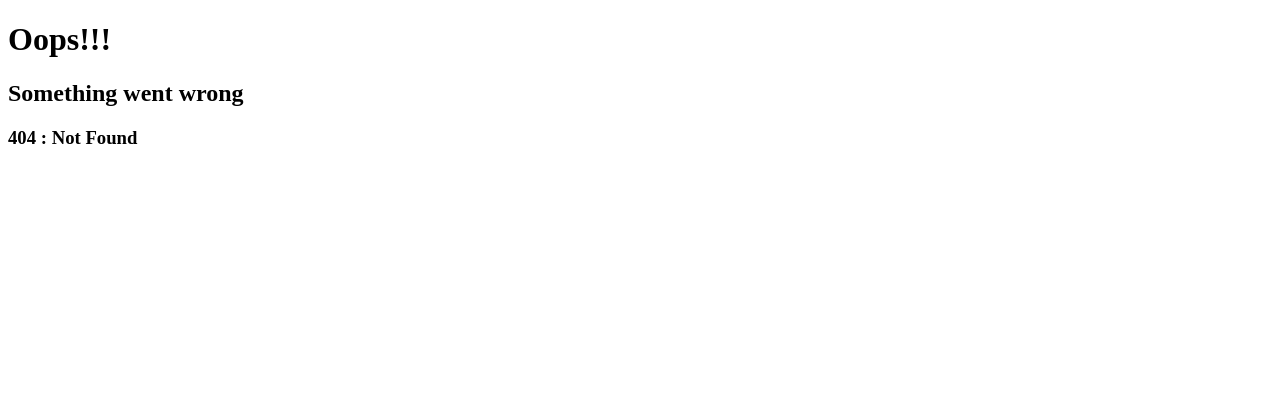
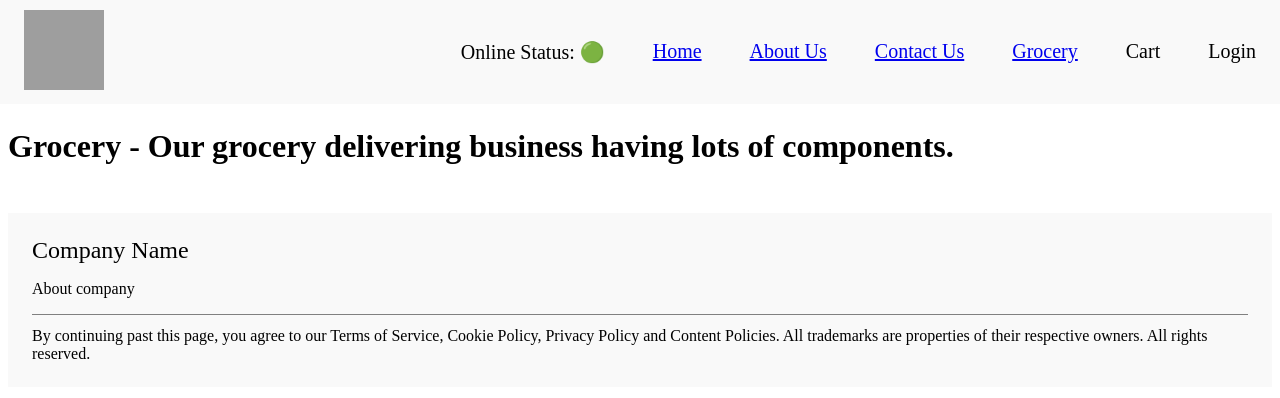
Before and after one commit to akash-404/LearningReact, a React (Vite) app: page /grocery in a window 1280 px wide. Before the commit this address had no page. Shown: the top 398 px of the page. Built offline with nearby package versions, Linux system fonts and the light colour scheme; grey boxes are pictures that could not be loaded.

Commit message:
custom hooks, lazy loading

```diff
--- a/src/App.js
+++ b/src/App.js
@@ -1,4 +1,4 @@
-import React from "react";
+import React, { lazy, Suspense } from "react";
 import ReactDOM from "react-dom/client";
 import Header from "./components/Header";
 import Body from "./components/Body";
@@ -8,6 +8,8 @@ import About from "./components/About";
 import Contact from "./components/Contact";
 import Error from "./components/Error";
 import RestaurantMenu from "./components/RestaurantMenu";
+
+const Grocery = lazy(() => import("./components/Grocery"));
 
 const AppLayout = () => {
   return (
@@ -23,30 +25,38 @@ const AppLayout = () => {
 const appRouter = createBrowserRouter([
   {
     path: "/",
-    element: <AppLayout/>,
-    errorElement: <Error/>,
+    element: <AppLayout />,
+    errorElement: <Error />,
     children: [
       {
         path: "/",
-        element: <Body />
+        element: <Body />,
       },
       {
         path: "/about",
-        element: <About />
+        element: <About />,
       },
       {
         path: "/contact",
-        element: <Contact />
+        element: <Contact />,
       },
       {
         path: "/restaurant/:resId",
-        element: <RestaurantMenu />
+        element: <RestaurantMenu />,
       },
-    ]
+      {
+        path: "/grocery",
+        element: (
+          <Suspense fallback={<h1>Loading...</h1>}>
+            <Grocery />{" "}
+          </Suspense>
+        ),
+      },
+    ],
   },
-])
+]);
 
 const root = ReactDOM.createRoot(document.getElementById("root"));
 
 // root.render(<AppLayout />);
-root.render(<RouterProvider router={appRouter} />)
+root.render(<RouterProvider router={appRouter} />);
--- a/src/components/Body.jsx
+++ b/src/components/Body.jsx
@@ -3,6 +3,7 @@ import RestaurantCard from "./RestaurantCard";
 import { useState, useEffect } from "react";
 import Shimmer from "./Shimmer";
 import { Link } from "react-router-dom";
+import useOnlineStatus from "../utils/useOnlineStatus";
 
 const Body = () => {
 
@@ -26,6 +27,12 @@ const Body = () => {
 	// 	return <Shimmer/>
 	// }
 	console.log("rendering body component");
+
+	const onlineStatus = useOnlineStatus();
+
+	if(!onlineStatus){
+		return <h1>Looks like you're offline...!! Please check your internet connection</h1>
+	}
 
     return resList.length === 0 ? (<Shimmer/>) : (
     <div className="body">
--- /dev/null
+++ b/src/components/Grocery.jsx
@@ -0,0 +1,9 @@
+const Grocery = ()=> {
+    return(
+        <h1>
+            Grocery - Our grocery delivering business having lots of components.
+        </h1>
+    )
+}
+
+export default Grocery;
--- a/src/components/Header.jsx
+++ b/src/components/Header.jsx
@@ -1,10 +1,12 @@
 import { LOGO_URL } from "../utils/constants";
 import { useState } from "react";
 import {Link} from "react-router-dom";
+import useOnlineStatus from "../utils/useOnlineStatus";
 
 const Header = () => {
 
   let [btnName, setBtnName] = useState("Login");
+  const onlineStatus = useOnlineStatus();
 
   return (
     <div className="header">
@@ -13,9 +15,13 @@ const Header = () => {
       </div>
       <div className="nav-items">
         <ul>
+          <li>
+            Online Status: {onlineStatus ? "🟢" : "🔴"}
+          </li>
           <li><Link to="/">Home</Link></li>
           <li><Link to="/about">About Us</Link></li>
           <li><Link to="/contact">Contact Us</Link></li>
+          <li><Link to="/grocery">Grocery</Link></li>
           <li>Cart</li>
           <li className="login-btn" onClick={()=>{
             btnName === "Login" ? setBtnName("Logout") : setBtnName("Login");
--- a/src/components/RestaurantMenu.jsx
+++ b/src/components/RestaurantMenu.jsx
@@ -1,28 +1,12 @@
-import { useState, useEffect } from "react";
 import Shimmer from "./Shimmer";
-import { MENU_API } from "../utils/constants";
 import { useParams } from "react-router-dom";
+import useGetRestaurantMenu from "../utils/useGetRestaurantMenu";
 
 const RestaurantMenu = () => {
 
     const {resId} = useParams();
-    const [resInfo, setResInfo] = useState(null);
-    const [resMenu, setResMenu] = useState(null);
 
-    useEffect( ()=> {
-        fetchMenu();
-    }, [])
-
-    const fetchMenu = async () => {
-        const data = await fetch(MENU_API+resId);
-        const json = await data.json();
-        console.log(json);
-        setResInfo(json?.data?.cards[2]?.card?.card.info);
-        setResMenu(json?.data?.cards[4]?.groupedCard?.cardGroupMap?.REGULAR?.cards[2]?.card?.card);
-        console.log("Restaurant info----------", json?.data?.cards[2]?.card?.card.info);
-        console.log("Restaurant menu----------", json?.data?.cards[4]?.groupedCard?.cardGroupMap?.REGULAR?.cards[2]?.card?.card);
-
-    };
+    const {resInfo, resMenu} = useGetRestaurantMenu(resId);
 
     if(resInfo === null) return <Shimmer />
 
--- /dev/null
+++ b/src/utils/useGetRestaurantMenu.js
@@ -0,0 +1,27 @@
+import {useState, useEffect} from 'react';
+import { MENU_API } from "../utils/constants";
+
+
+const useGetRestaurantMenu = (resId) =>{
+
+    const [resInfo, setResInfo] = useState(null);
+    const [resMenu, setResMenu] = useState(null);
+
+    useEffect(()=>{
+        fetchData();
+    }, []);
+
+    const fetchData = async () => {
+        const data = await fetch(MENU_API+resId);
+        const json = await data.json();
+        setResInfo(json?.data?.cards[2]?.card?.card.info);
+        setResMenu(json?.data?.cards[4]?.groupedCard?.cardGroupMap?.REGULAR?.cards[2]?.card?.card);
+        console.log("Restaurant info----------", json?.data?.cards[2]?.card?.card.info);
+        console.log("Restaurant menu----------", json?.data?.cards[4]?.groupedCard?.cardGroupMap?.REGULAR?.cards[2]?.card?.card);
+
+    };
+
+    return {resInfo, resMenu};
+}
+
+export default useGetRestaurantMenu;
--- /dev/null
+++ b/src/utils/useOnlineStatus.js
@@ -0,0 +1,19 @@
+import {useState, useEffect} from "react";
+
+const useOnlineStatus = ()=>{
+
+    const [onlineStatus, setOnlineStatus] = useState(true);
+
+    useEffect(()=>{
+        window.addEventListener("offline", ()=>{
+            setOnlineStatus(false);
+        });
+        window.addEventListener("online", ()=>{
+            setOnlineStatus(true);
+        });
+    }, [])
+
+    return onlineStatus;
+}
+
+export default useOnlineStatus;
```
